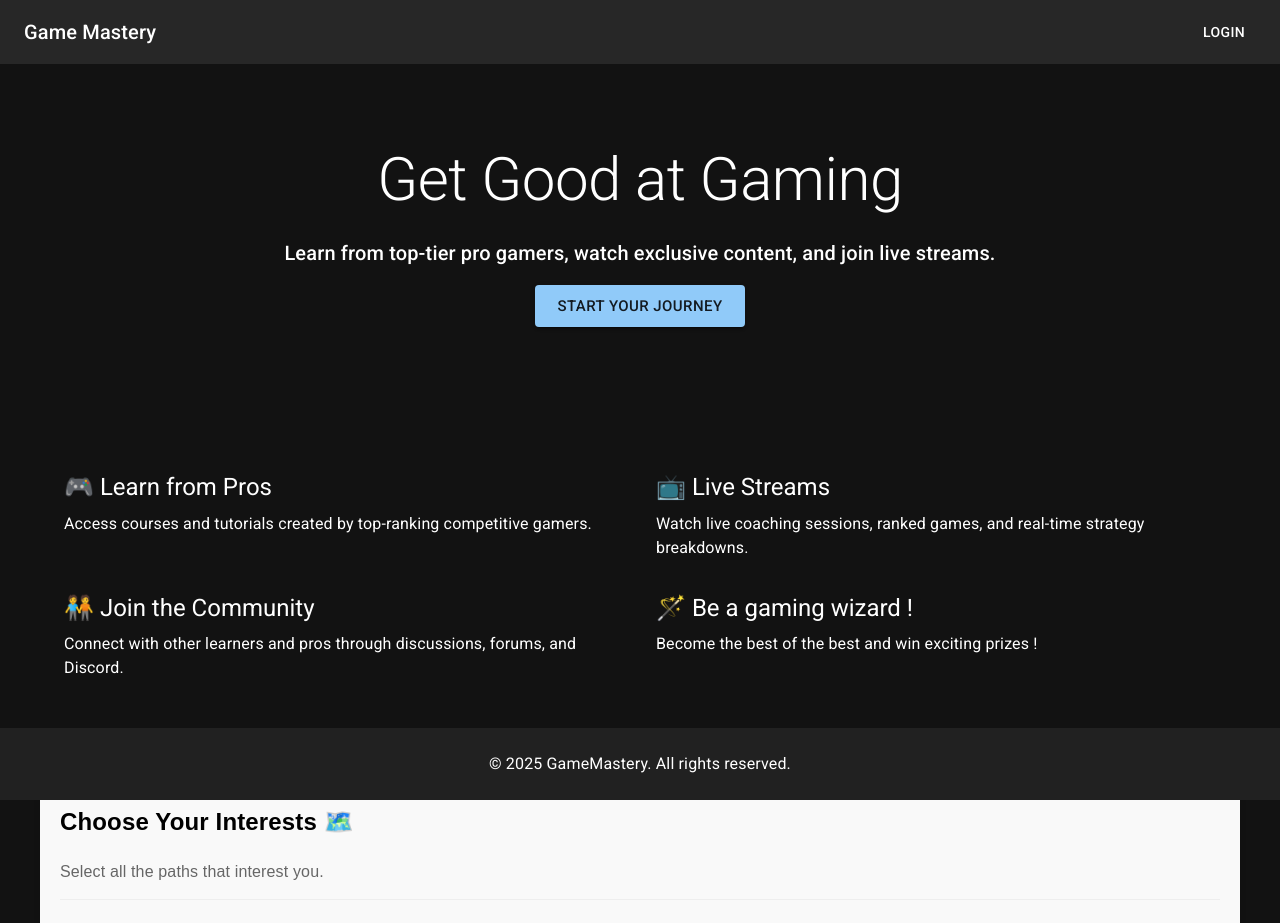
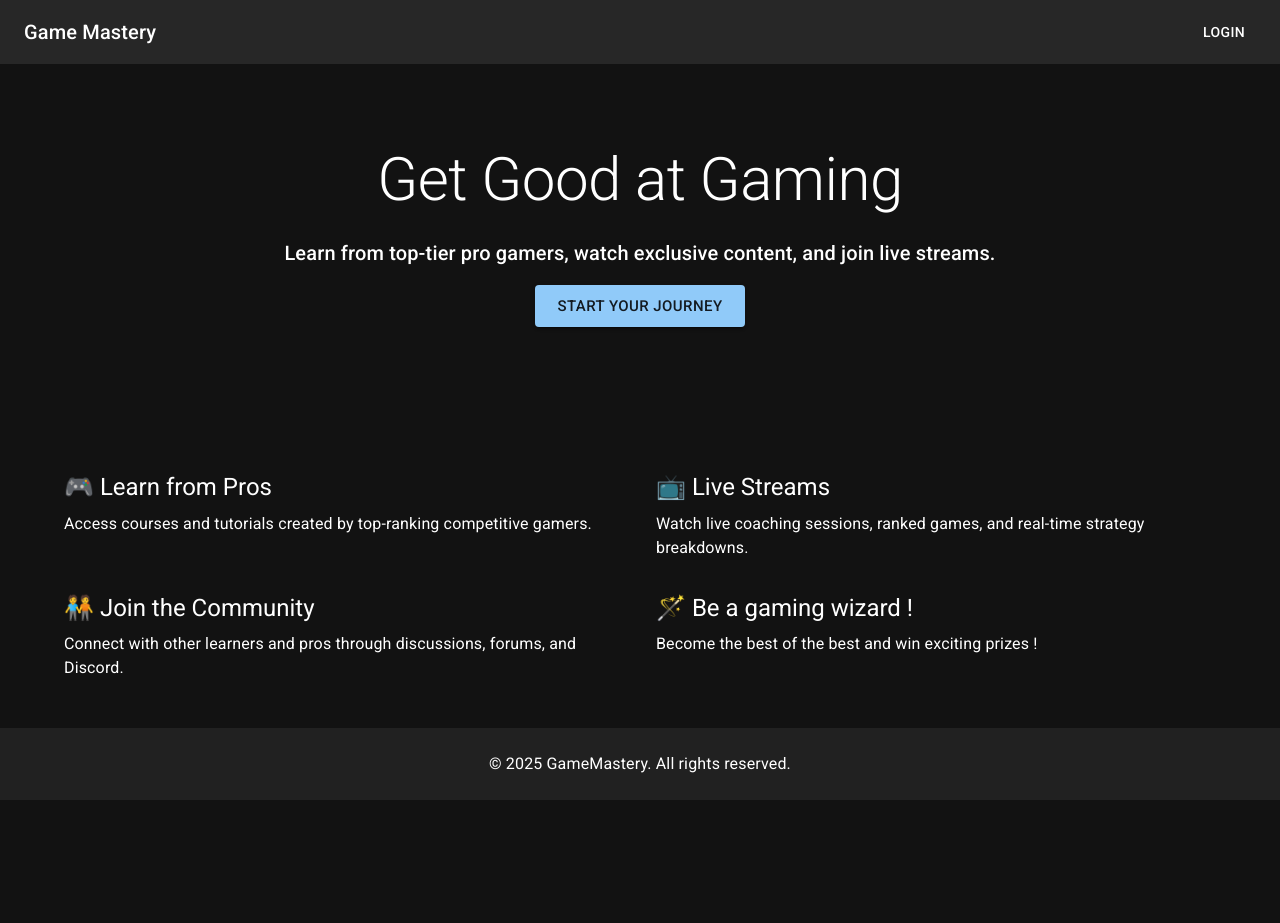
Before and after one commit to motionnblur/gamer-school, a Next.js app in the folder client/: page / in a window 1280 px wide. Shown: the top 923 px of the page. After the commit the page ends 800 px from the top, so only its background shows below. Built offline with nearby package versions, Linux system fonts and the light colour scheme.

Commit message:
Fix path ui showing on login screen

```diff
--- a/client/src/app/page.tsx
+++ b/client/src/app/page.tsx
@@ -39,7 +39,7 @@ export default function Home() {
     <>
       <GAppBar />
       {!isLoggedIn && showLoginPage && <LoginPage />}
-      {isLoggedInAtom && <Path />}
+      {isLoggedIn && <Path />}
     </>
   );
 }
```
